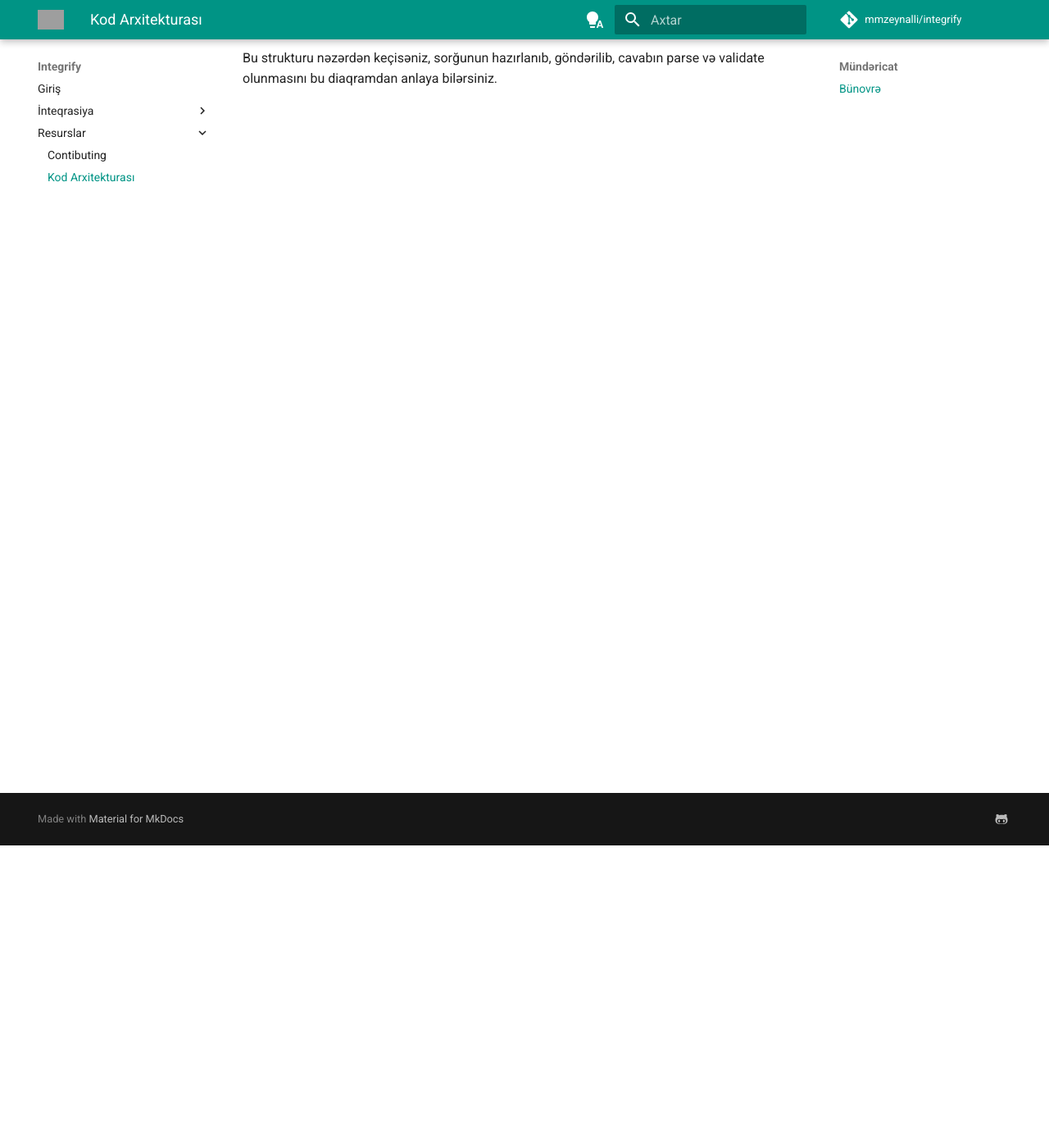
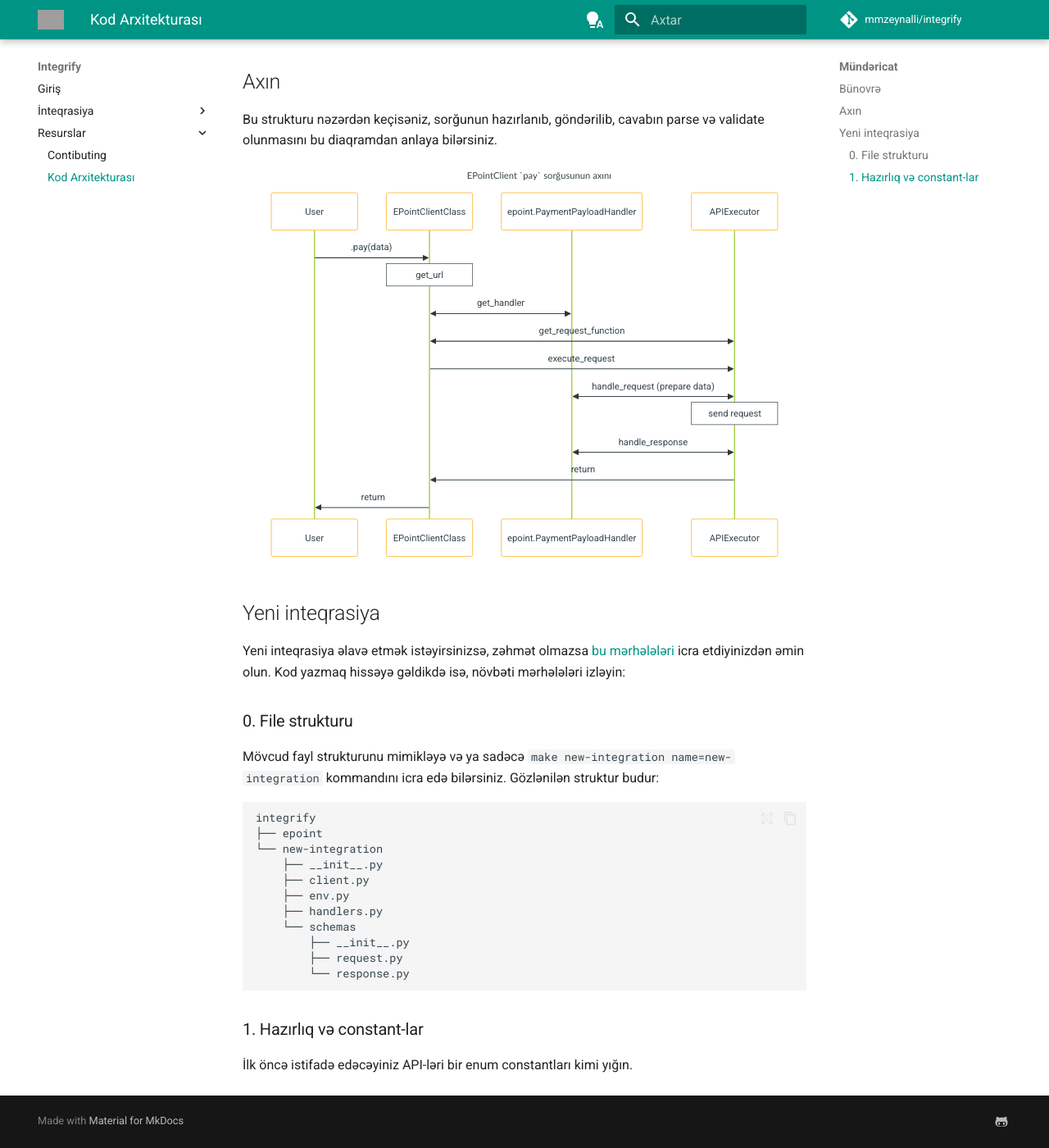
Before and after one commit to mmzeynalli/integrify, an MkDocs documentation site: the page built from docs/az/docs/resources/code-architecture.md, in a window 1280 px wide and 1400 px high, scrolled down 369 px. Shown: the whole window at 82% size. Built offline with MkDocs 1.6.1 and Material for MkDocs 9.7.7, drawn with Linux system fonts in a browser that asks for light colours; comment, search, counter and statistics services are not loaded; grey boxes are pictures that could not be loaded.

````diff
--- a/docs/az/docs/resources/code-architecture.md
+++ b/docs/az/docs/resources/code-architecture.md
@@ -10,10 +10,10 @@ graph TD;
     classDef classHandler  ;
     classDef classExecutor  ;
 
-    subgraph API Support
-        APIClient
-        EPointClientClass
-        KapitalAPISupport
+    subgraph Request Execution
+        APIExecutor
+        httpx.Client
+        httpx.AsyncClient
     end
 
     subgraph API Handlers
@@ -22,10 +22,10 @@ graph TD;
         kapital.PaymentPayloadHandler
     end
 
-    subgraph Request Execution
-        APIExecutor
-        httpx.Client
-        httpx.AsyncClient
+    subgraph API Support
+        APIClient
+        EPointClientClass
+        KapitalAPISupport
     end
 
     APIClient --> EPointClientClass
@@ -43,5 +43,59 @@ graph TD;
     APIExecutor -->|async_req| httpx.AsyncClient
 ```
 
+## Axın { #code-flow }
+
 Bu strukturu nəzərdən keçisəniz, sorğunun hazırlanıb, göndərilib, cavabın parse və
 validate olunmasını bu diaqramdan anlaya bilərsiniz.
+
+```mermaid
+---
+title: EPointClient `pay` sorğusunun axını
+config:
+  theme: forest
+---
+sequenceDiagram;
+
+participant U as User
+participant C as EPointClientClass
+participant H as epoint.PaymentPayloadHandler
+participant E as APIExecutor
+
+U ->> C: .pay(data)
+Note over C: get_url
+
+C <<->> H: get_handler
+C <<->> E: get_request_function
+C ->> E: execute_request
+E <<->> H: handle_request (prepare data)
+Note over E: send request
+E <<->> H: handle_response
+E ->> C: return
+C ->> U: return
+```
+
+## Yeni inteqrasiya { #new-integration }
+
+Yeni inteqrasiya əlavə etmək istəyirsinizsə, zəhmət olmazsa [bu mərhələləri](./contributing.md) icra etdiyinizdən əmin olun. Kod yazmaq hissəyə gəldikdə isə, növbəti mərhələləri izləyin:
+
+### 0. File strukturu { #file-structure }
+
+Mövcud fayl strukturunu mimikləyə və ya sadəcə `make new-integration name=new-integration` kommandını icra edə bilərsiniz. Gözlənilən struktur budur:
+
+```text
+integrify
+├── epoint
+└── new-integration
+    ├── __init__.py
+    ├── client.py
+    ├── env.py
+    ├── handlers.py
+    └── schemas
+        ├── __init__.py
+        ├── request.py
+        └── response.py
+```
+
+### 1. Hazırlıq və constant-lar { #preparation-and-constants }
+
+İlk öncə istifadə edəcəyiniz API-ləri bir enum constantları kimi yığın.
````
Also changed, not shown: other parts of docs/az/docs/resources/code-architecture.md (+1 -1 lines), docs/az/docs/epoint/about.md (+4 -4 lines), docs/az/docs/index.md (+5 -5 lines), docs/az/docs/resources/contributing.md (+9 -9 lines), 1 other file.
